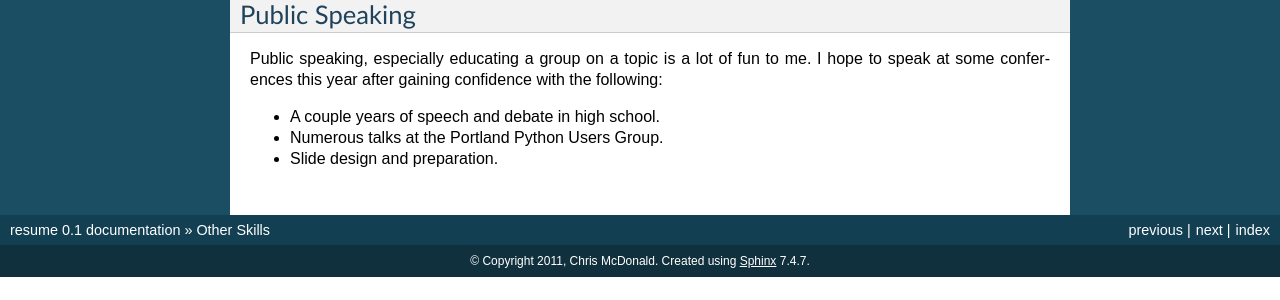
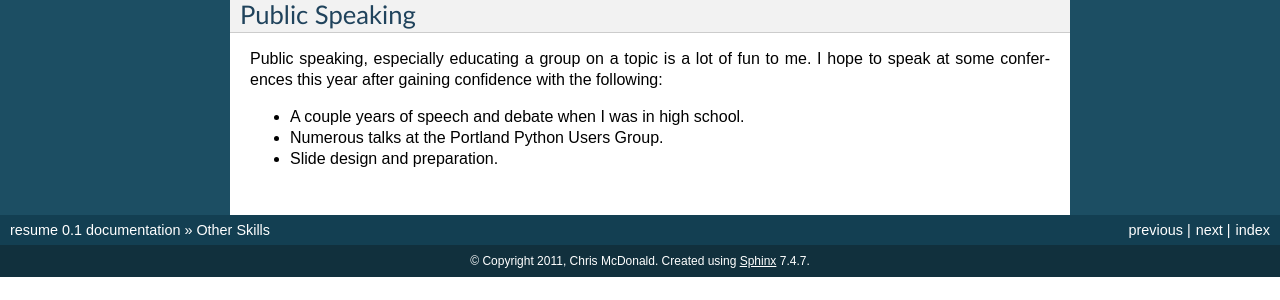
Before and after one commit to wraithan/resume, a Sphinx documentation site: the page built from docs/other_skills.rst, in a window 1280 px wide. Shown: the part 371-671 px from the top of the page. Built offline with Sphinx 7.4.7, drawn with Linux system fonts in a browser that asks for light colours.

Commit message:
awkward phrasing in public speaking

```diff
--- a/docs/other_skills.rst
+++ b/docs/other_skills.rst
@@ -27,6 +27,6 @@ Public speaking, especially educating a group on a topic is a lot of
 fun to me. I hope to speak at some conferences this year after gaining
 confidence with the following:
 
-* A couple years of speech and debate in high school.
+* A couple years of speech and debate when I was in high school.
 * Numerous talks at the Portland Python Users Group.
 * Slide design and preparation.
```
